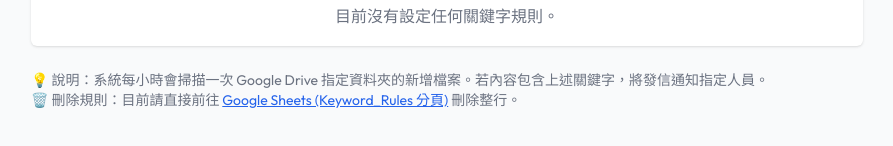
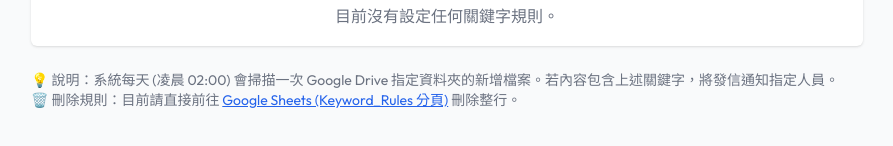
Before and after one commit to xavierchen-ctrl/legal-law, a Next.js app: page /admin/keywords in a window 1280 px wide. Shown: the part 286-432 px from the top of the page, without its empty margins (193-1086 px from the left). Built offline with nearby package versions, Linux system fonts and the light colour scheme.

Commit message:
docs: update ui text to reflect daily scan schedule

```diff
--- a/src/app/admin/keywords/page.tsx
+++ b/src/app/admin/keywords/page.tsx
@@ -79,7 +79,7 @@ export default async function KeywordAdminPage() {
             </div>
 
             <div className="mt-6 text-sm text-gray-500">
-                <p>💡 說明：系統每小時會掃描一次 Google Drive 指定資料夾的新增檔案。若內容包含上述關鍵字，將發信通知指定人員。</p>
+                <p>💡 說明：系統每天 (凌晨 02:00) 會掃描一次 Google Drive 指定資料夾的新增檔案。若內容包含上述關鍵字，將發信通知指定人員。</p>
                 <p>🗑️ 刪除規則：目前請直接前往 <a href={process.env.SHEET_CSV_URL?.replace('/pub?gid=0&single=true&output=csv', '')} target="_blank" className="text-blue-600 underline">Google Sheets (Keyword_Rules 分頁)</a> 刪除整行。</p>
             </div>
         </div>
```
